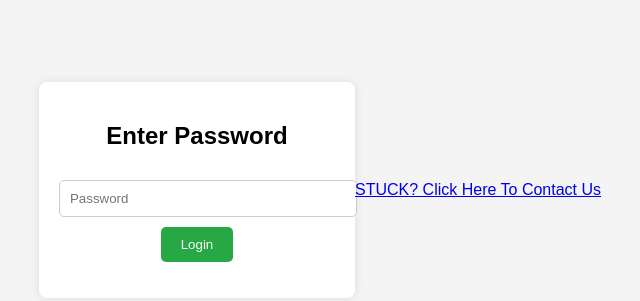
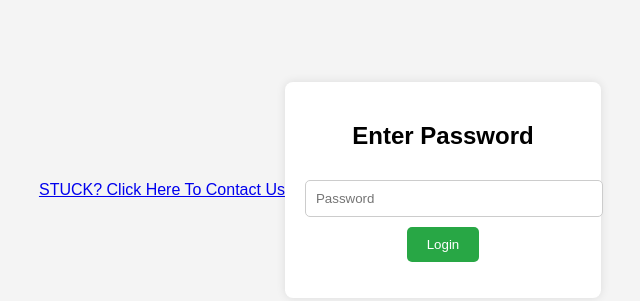
Before and after one commit to UvBeenZacked/welcome, a plain HTML site: page index.html in a window 1280 px wide. Shown: the part 218-519 px from the top of the page, without its empty margins (320-960 px from the left). Drawn offline with Linux system fonts and the light colour scheme.

Commit message:
Update index.html

```diff
--- a/index.html
+++ b/index.html
@@ -8,6 +8,7 @@
     <link rel="icon" href="favicon.ico" type="image/x-icon">
 </head>
 <body>
+    <header> <a href="mailto:bentziyaari@gmail.com">STUCK? Click Here To Contact Us</a></header>
     <div class="login-container">
         <h2>Enter Password</h2>
         <input type="password" id="password" placeholder="Password">
@@ -16,6 +17,6 @@
     </div>
     <script src="script.js"></script>
     <br>
-    <a href="mailto:bentziyaari@gmail.com">STUCK? Click Here To Contact Us</a>
+
 </body>
 </html>
```
